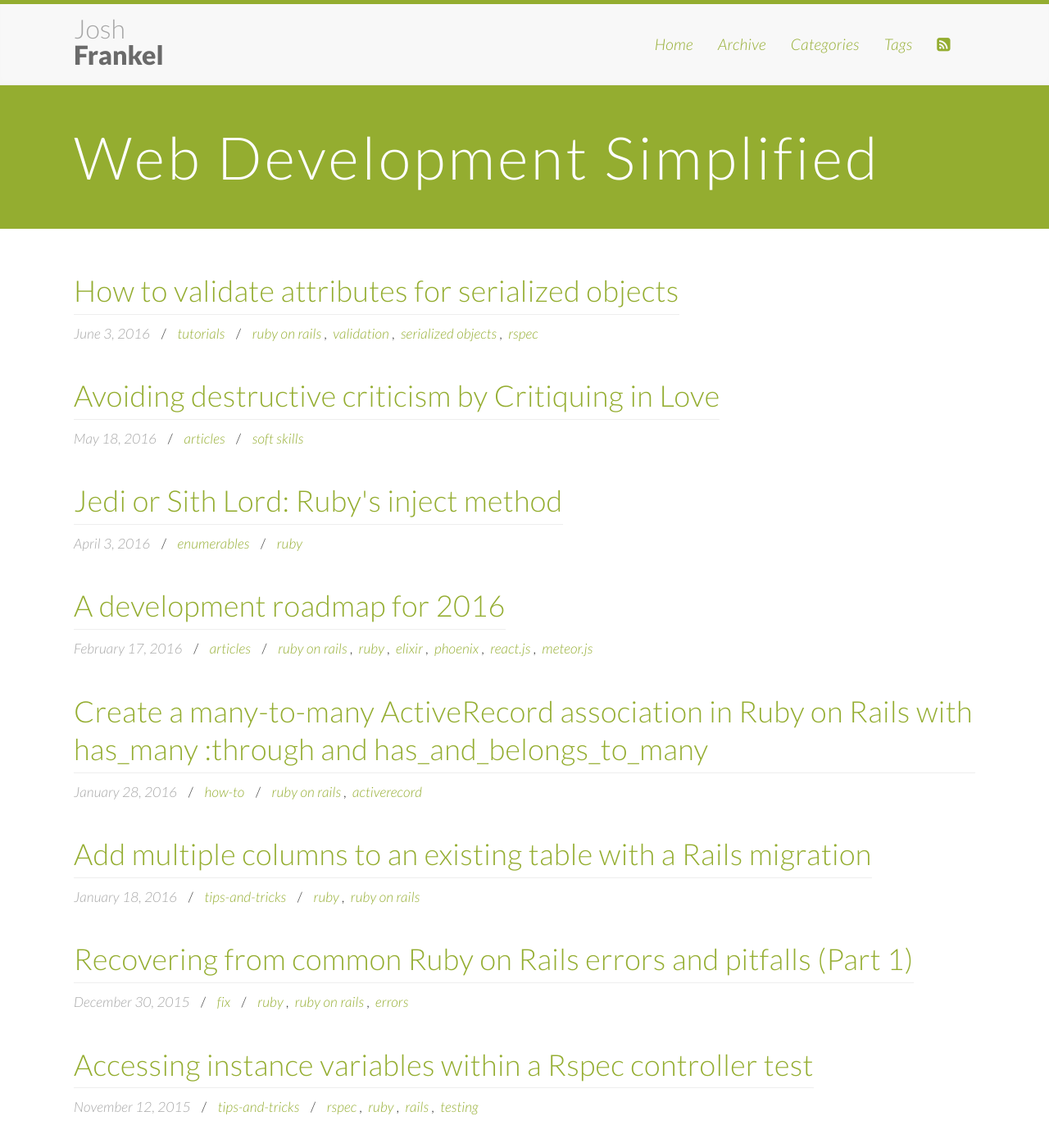
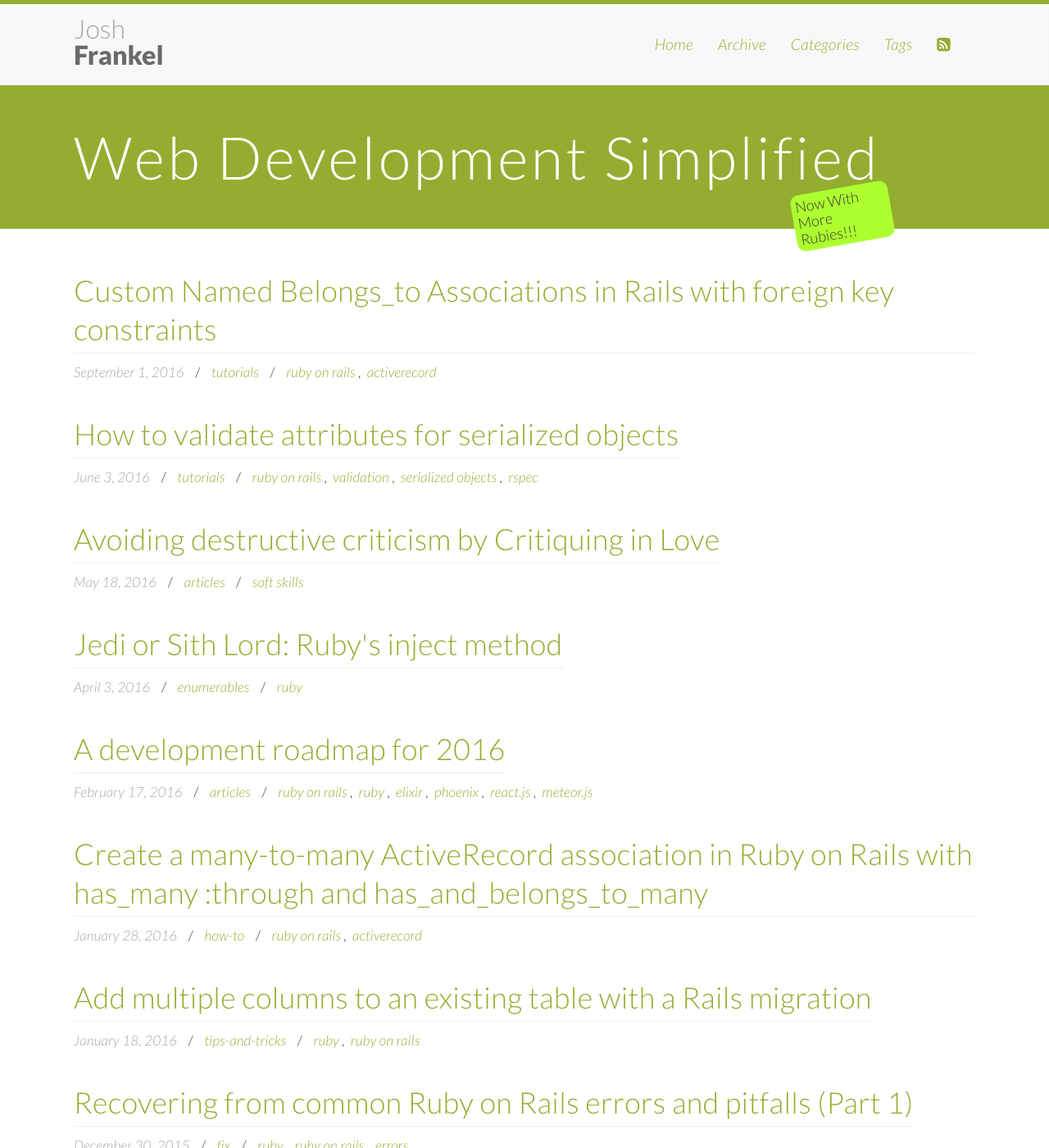
Before and after one commit to joshmfrankel/joshfrankel.me-blog-jekyll, a Jekyll site: the page built from index.html, in a window 1280 px wide and 1400 px high. Shown: the whole window at 82% size. Built offline with Jekyll 4.4.1, drawn with Linux system fonts in a browser that asks for light colours; nearby versions of some CDN libraries; Markdown is read by kramdown in place of the engine named in the settings; the list of posts is cut into pages by our own code; comment, search, counter and statistics services are not loaded; some of the changed text lies outside the part shown.

Commit message:
Custom named associations in rails post
Fix header urls

```diff
--- a/_includes/header.html
+++ b/_includes/header.html
@@ -66,9 +66,9 @@
                 <nav class="navbar-collapse collapse navigation">
                     <ul class="nav navbar-nav">
                         <li><a href="{{ site.url }}/">Home</a></li>
-                        <li><a href="{{ site.url }}/archive.html">Archive</a></li>
-                        <li><a href="{{ site.url }}/categories.html">Categories</a></li>
-                        <li><a href="{{ site.url }}/tags.html">Tags</a></li>
+                        <li><a href="{{ site.url }}/archive/">Archive</a></li>
+                        <li><a href="{{ site.url }}/categories/">Categories</a></li>
+                        <li><a href="{{ site.url }}/tags/">Tags</a></li>
                         <li><a href="{{ site.author.feedburner }}"><i class="fa fa-rss-square"></i></a></li>
                     </ul>
                 </nav>
--- a/_drafts/to-publish/custom-named-belongs_to-associations-in-rails.html
+++ b/_posts/2016/2016-09-01-custom-named-belongs_to-associations-in-rails-with-foreign-key-constraints.html
@@ -1,6 +1,12 @@
 ---
 layout: post
-title: "Custom Named Belongs_to Associations in Rails"
+title: "Custom Named Belongs_to Associations in Rails with foreign key constraints"
+date: 2016-09-01T09:45:46-04:00
+categories:
+- tutorials
+tags:
+- Ruby on Rails
+- ActiveRecord
 ---
 
 <p itemprop="description">Associations are great in Rails. There is a ton of
@@ -49,8 +55,7 @@ class Journal < ActiveRecord::Base
 end
 
 user = User.new(...)
-Journal.create(creator: user) # Check this out! Rails magic allows us to pass in
-a user as a creator
+Journal.create(creator: user) # Check this out! Rails magic allows us to pass in a user as a creator
 {% endhighlight %}
 
 <p>Our model now responds to the column name creator the same way it would to a
--- a/index.html
+++ b/index.html
@@ -7,7 +7,7 @@ excerpt: A web development blog created by Josh Frankel
     <div class="jumbotron">
         <div class="container">
             <h1>{{ site.tagline }}</h1>
-            <!-- <h6><a href="#">Now With More Rubies!!!</a></h6> -->
+            <h6>Now With More Rubies!!!</h6>
         </div>
     </div>
 
```
